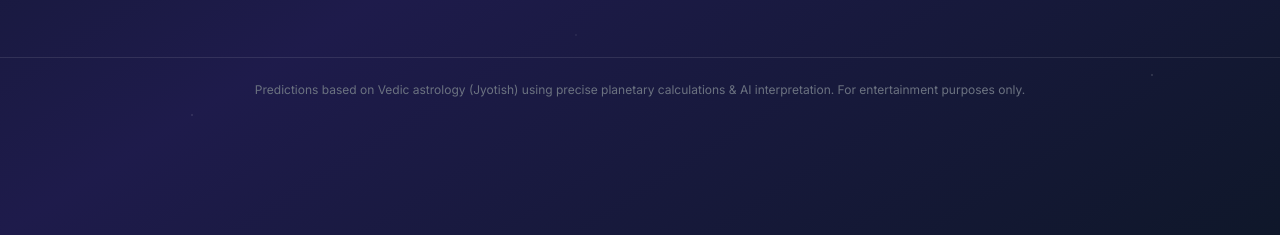
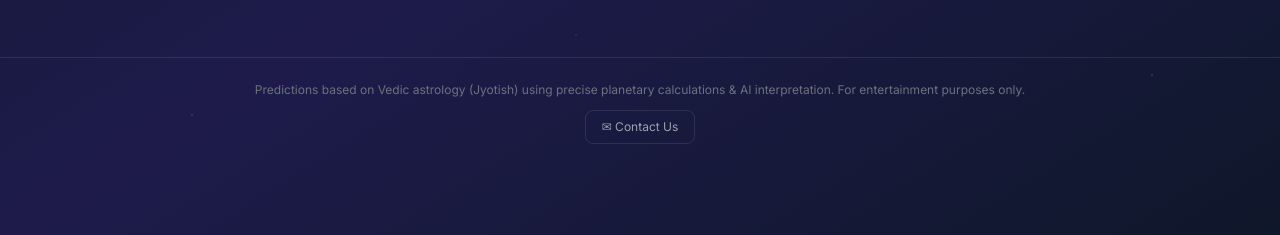
Before and after one commit to rahultirmale/Astrology-prediction, a FastAPI app: page / in a window 1280 px wide. Shown: the part 565-800 px from the top of the page. Run offline with FastAPI, Linux system fonts and the light colour scheme; some libraries are stand-ins or nearby versions.

Commit message:
Add Contact Us button in footer with email link
Co-Authored-By: Claude Opus 4.6 (1M context) <noreply@anthropic.com>

```diff
--- a/public/index.html
+++ b/public/index.html
@@ -521,6 +521,12 @@
             <p class="text-center text-gray-500 text-xs">
                 Predictions based on Vedic astrology (Jyotish) using precise planetary calculations &amp; AI interpretation. For entertainment purposes only.
             </p>
+            <div class="text-center mt-3">
+                <a href="mailto:intentosgenai@gmail.com"
+                   class="inline-flex items-center gap-1.5 px-4 py-2 text-xs text-gray-400 hover:text-amber-400 border border-white/10 hover:border-amber-500/30 rounded-lg transition-colors">
+                    &#9993; Contact Us
+                </a>
+            </div>
         </footer>
     </div>
 
--- a/templates/index.html
+++ b/templates/index.html
@@ -522,6 +522,12 @@
             <p class="text-center text-gray-500 text-xs">
                 Predictions based on Vedic astrology (Jyotish) using precise planetary calculations &amp; AI interpretation. For entertainment purposes only.
             </p>
+            <div class="text-center mt-3">
+                <a href="mailto:intentosgenai@gmail.com"
+                   class="inline-flex items-center gap-1.5 px-4 py-2 text-xs text-gray-400 hover:text-amber-400 border border-white/10 hover:border-amber-500/30 rounded-lg transition-colors">
+                    &#9993; Contact Us
+                </a>
+            </div>
         </footer>
     </div>
 
```
